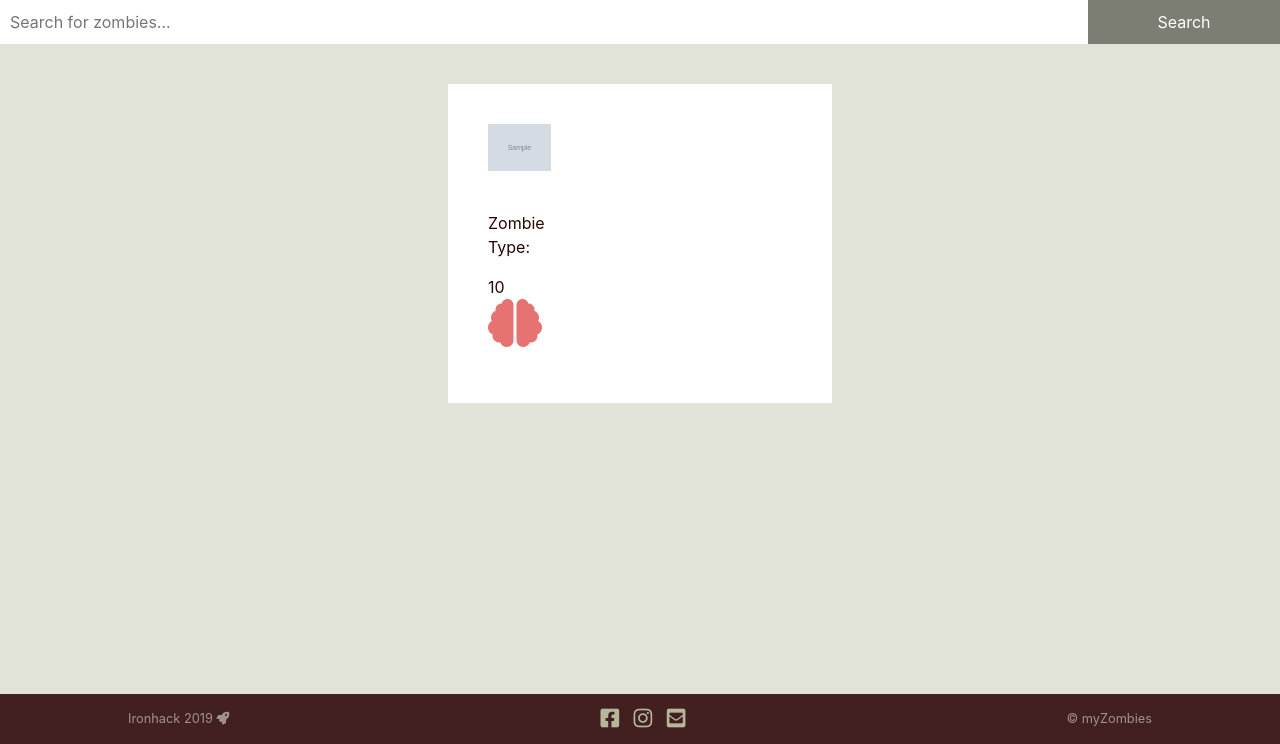
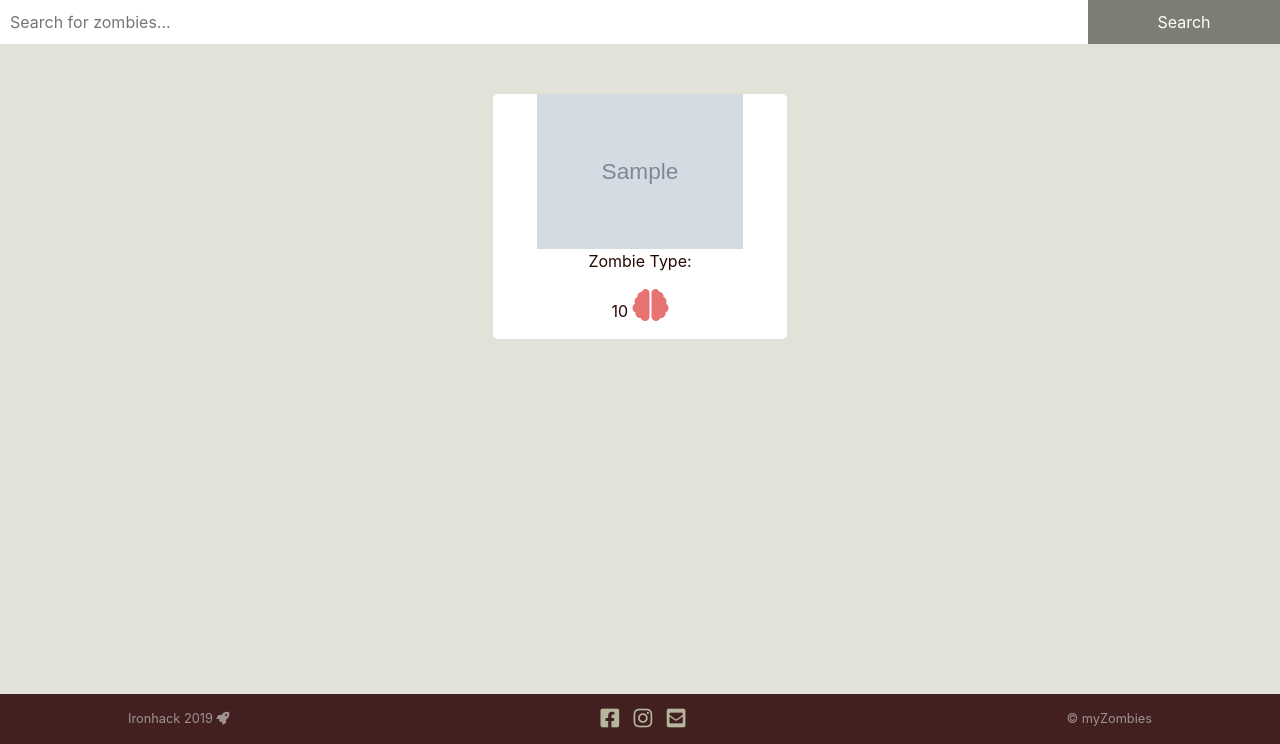
Before and after one commit to ironhack-zombies/my-zombies, a Node server app: page /shop/zombies in a window 1280 px wide. Shown: the part 56-800 px from the top of the page. Run offline with Node 20, Linux system fonts and the light colour scheme; tables that the repository leaves empty hold one stand-in row (values such as "Sample post"); grey boxes marked "Sample" are stand-in pictures; some libraries are stand-ins or nearby versions.

Commit message:
new catalog page

```diff
--- a/public/css/catalogPage.css
+++ b/public/css/catalogPage.css
@@ -41,7 +41,7 @@
     flex-direction: row;
     flex-wrap: wrap;
     justify-content: center;
-    align-items: center;
+    align-items: end;
 }
 
 .catalog a {
@@ -49,24 +49,33 @@
 }
 
 .catalog div {
-    width: 30%;
-    /* height: 30%; */
-    /* display: flex;
-    flex-direction: column;
-    justify-content: center;
-    align-items: center; */
-    padding: 20px;
-    background-color: white;
+    width: 23%;
 }
 
 .fa-brain {
     color: rgb(230, 114, 114);
 }
 
-.eachZombie div.img {
-    width: 60%;
+.eachZombie img {
+    width: 70%;
 }
 
-.eachZombie img {
+.eachZombie {
+    background-color: white;
+    border-radius: 5px;
+    display: flex;
+    flex-direction: column;
+    justify-content: center;
+    align-items: center;
+    margin: 10px;
+    text-align: center;
+}
+
+.eachZombie div {
     width: 100%;
+    margin: 0;
 }
+
+.eachZombie div.image {
+    height: 50%;
+}
--- a/views/shop/zombies.hbs
+++ b/views/shop/zombies.hbs
@@ -13,7 +13,7 @@
         </div>
         <div>
         <a href="/shop/zombies?zombie_id={{_id}}"><p>Zombie Type: {{type}}</p></a>
-        <p><span>{{price}}</span> <i class="fas fa-brain fa-3x"></i></p>
+        <p><span>{{price}}</span> <i class="fas fa-brain fa-2x"></i></p>
         </div>
     </div>
     {{/each}}
```
